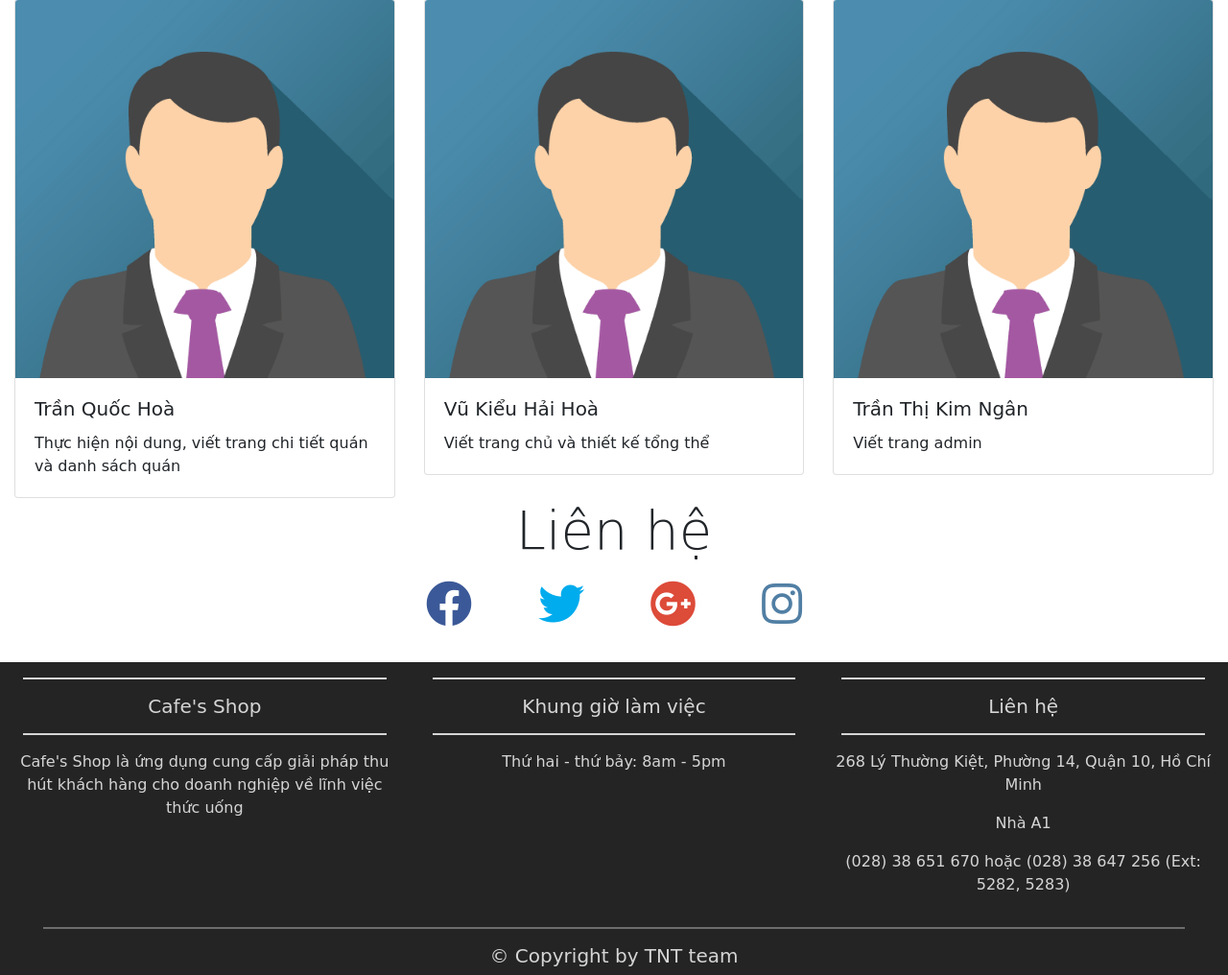
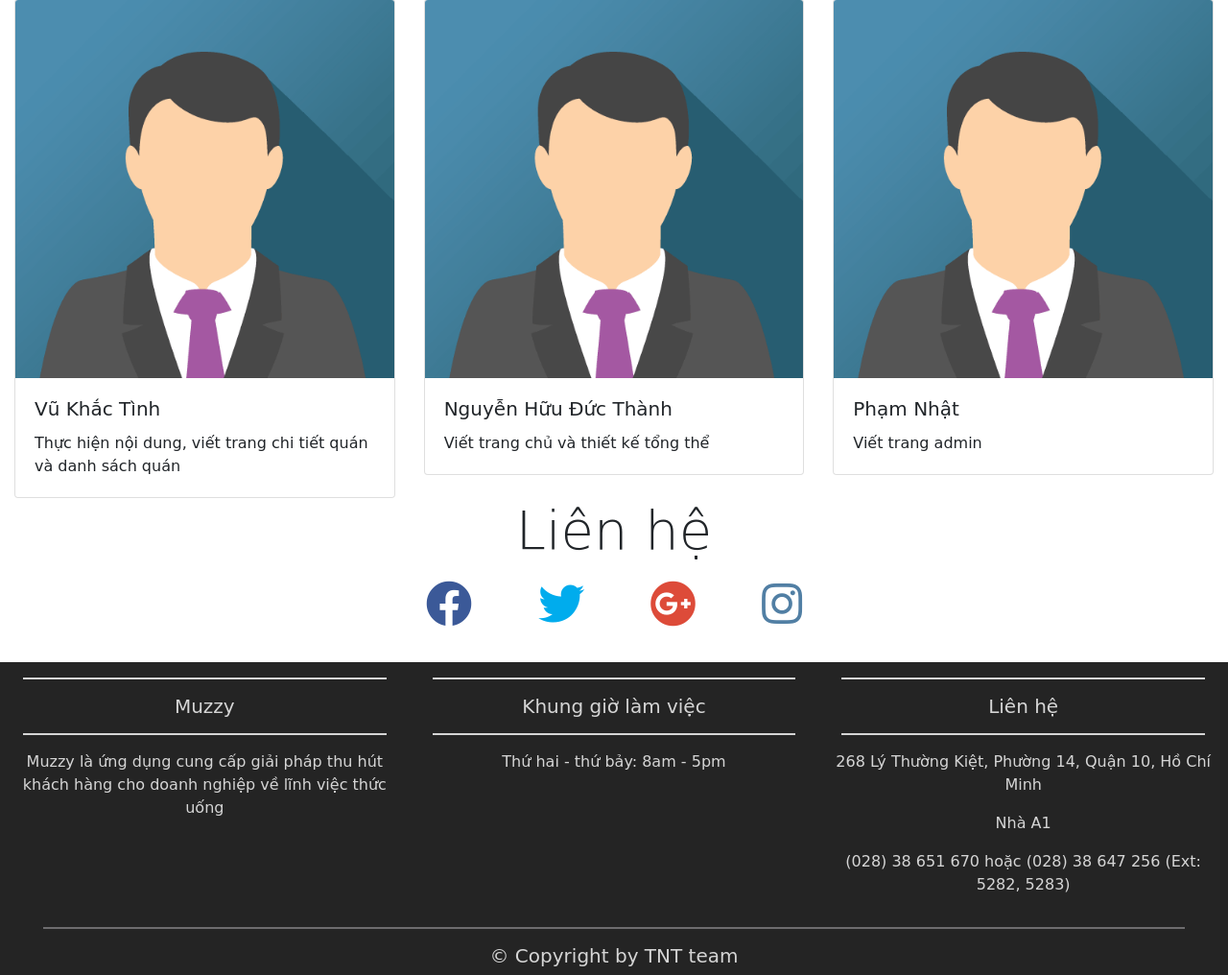
Before and after one commit to vkttttt/Ass2Web, a PHP site: page /mvc/views/aboutus.php in a window 1280 px wide. Shown: the part 1685-2701 px from the top of the page at 96% size. Run offline with PHP 8.4, Linux system fonts and the light colour scheme; some web fonts are replaced.

Commit message:
Update aboutus.php

```diff
--- a/muzzy/mvc/views/aboutus.php
+++ b/muzzy/mvc/views/aboutus.php
@@ -46,7 +46,7 @@
         </form>
         <?php
         if (isset($_SESSION['fullName'])) {
-          ?>
+        ?>
           <div class="dropdown">
             <button class="btn btn-primary dropdown-toggle" type="button" id="dropdownMenuButton" data-toggle="dropdown" aria-haspopup="true" aria-expanded="false">
               <?php echo "Hi, " . $_SESSION['fullName'] ?>
@@ -59,7 +59,7 @@
           </div>
         <?php
         } else {
-          ?>
+        ?>
           <a href="/muzzy/User/Register">
             <button class="btn btn-outline-danger my-2 mr-sm-2" type="button">Đăng ký</button>
           </a>
@@ -85,15 +85,15 @@
       <div class="carousel-item active">
         <img src="/muzzy/public/image/banner_1.jpg" alt="First slide">
         <div class="carousel-caption">
-          <h1 class="display-2">Cafe's Shop</h1>
-          <p>Tìm kiếm quán nước tốt</p>
+          <h1 class="display-2">Muzzy</h1>
+          <p>Tìm kiếm quán cafe theo sở thích của bạn</p>
         </div>
       </div>
       <div class="carousel-item">
         <img src="/muzzy/public/image/banner_2.jpeg" alt="Second slide">
         <div class="carousel-caption">
-          <h1>Cafe's shop</h1>
-          <p>Click là đi</p>
+          <h1>Muzzy</h1>
+          <p>Nhanh và tiện ích</p>
         </div>
       </div>
 
@@ -167,7 +167,7 @@
         <div class="card">
           <img class="card-img-top" src="/muzzy/public/image/johndoe.png" alt="Card image cap">
           <div class="card-body">
-            <h5 class="card-title">Trần Quốc Hoà</h5>
+            <h5 class="card-title">Vũ Khắc Tình</h5>
             <p class="card-text">Thực hiện nội dung, viết trang chi tiết quán và danh sách quán</p>
           </div>
         </div>
@@ -176,7 +176,7 @@
         <div class="card">
           <img class="card-img-top" src="/muzzy/public/image/johndoe.png" alt="Card image cap">
           <div class="card-body">
-            <h5 class="card-title">Vũ Kiểu Hải Hoà</h5>
+            <h5 class="card-title">Nguyễn Hữu Đức Thành</h5>
             <p class="card-text">Viết trang chủ và thiết kế tổng thể</p>
           </div>
         </div>
@@ -185,7 +185,7 @@
         <div class="card">
           <img class="card-img-top" src="/muzzy/public/image/johndoe.png" alt="Card image cap">
           <div class="card-body">
-            <h5 class="card-title">Trần Thị Kim Ngân</h5>
+            <h5 class="card-title">Phạm Nhật</h5>
             <p class="card-text">Viết trang admin</p>
           </div>
         </div>
@@ -217,9 +217,9 @@
       <div class="row text-center">
         <div class="col-md-4">
           <hr class="light">
-          <h5>Cafe's Shop</h5>
+          <h5>Muzzy</h5>
           <hr class="light">
-          <p>Cafe's Shop là ứng dụng cung cấp giải pháp thu hút khách hàng cho doanh nghiệp về lĩnh việc thức uống</p>
+          <p>Muzzy là ứng dụng cung cấp giải pháp thu hút khách hàng cho doanh nghiệp về lĩnh việc thức uống</p>
         </div>
         <div class="col-md-4">
           <hr class="light">
```
